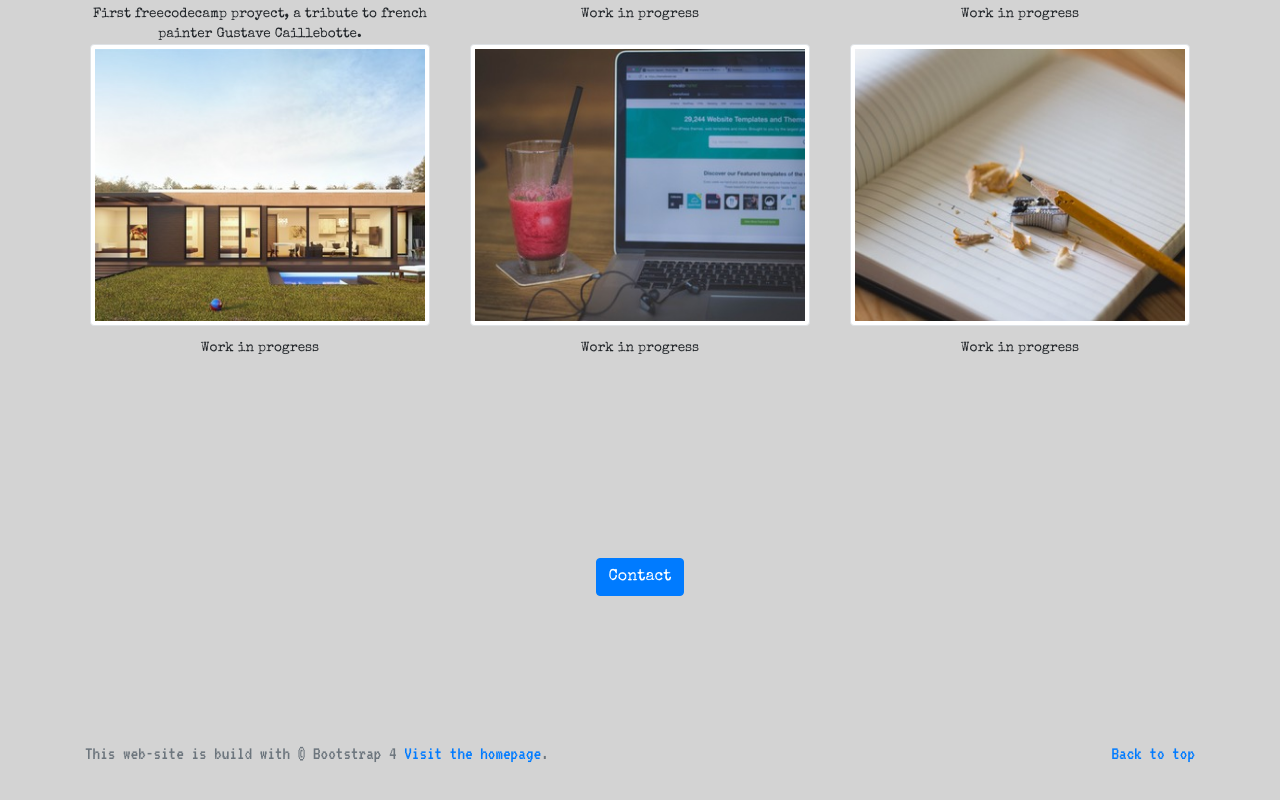
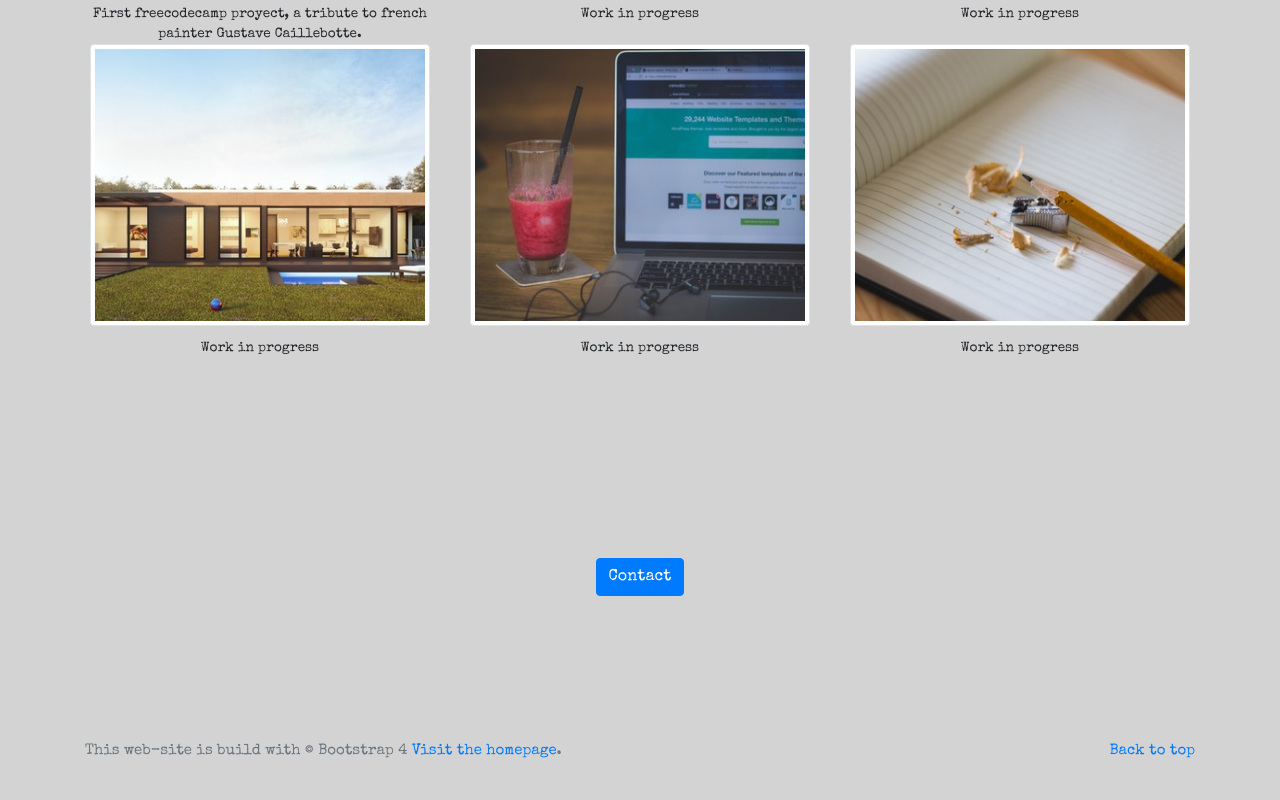
Before and after one commit to ignacio-gc/freecodecamp-portfolio, a plain HTML site: page index.html in a window 1280 px wide. Shown: the part 808-1608 px from the top of the page. Drawn offline with nearby package versions, Linux system fonts and the light colour scheme.

Commit message:
Header font family unified

```diff
--- a/album.css
+++ b/album.css
@@ -38,8 +38,8 @@ body, .card {
 }
 
 #navbarHeader, footer {
-    font-family: 'VT323', monospace;
-    font-size: 19px;
+    font-family: 'Special Elite', cursive;
+    font-size: 15px;
 }
 
 .jumbotron p:last-child {
```
Also changed, not shown: 1 other file.
